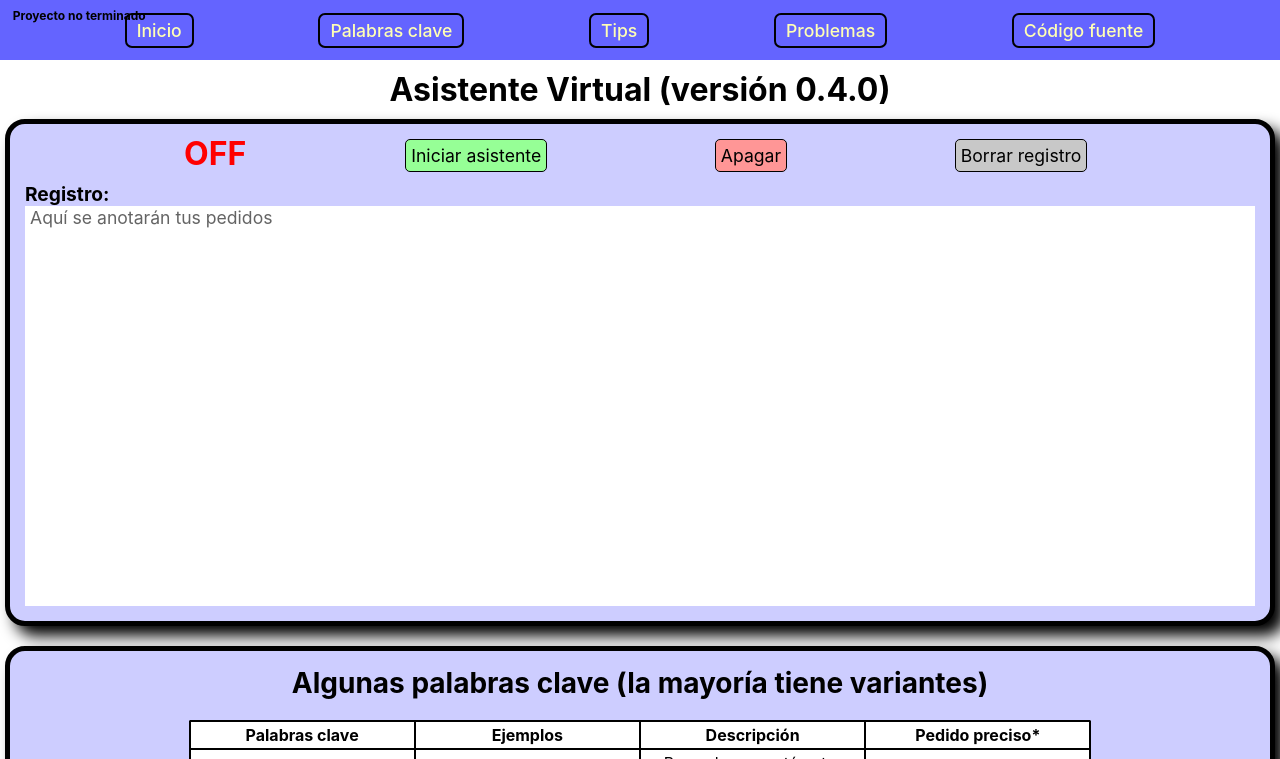
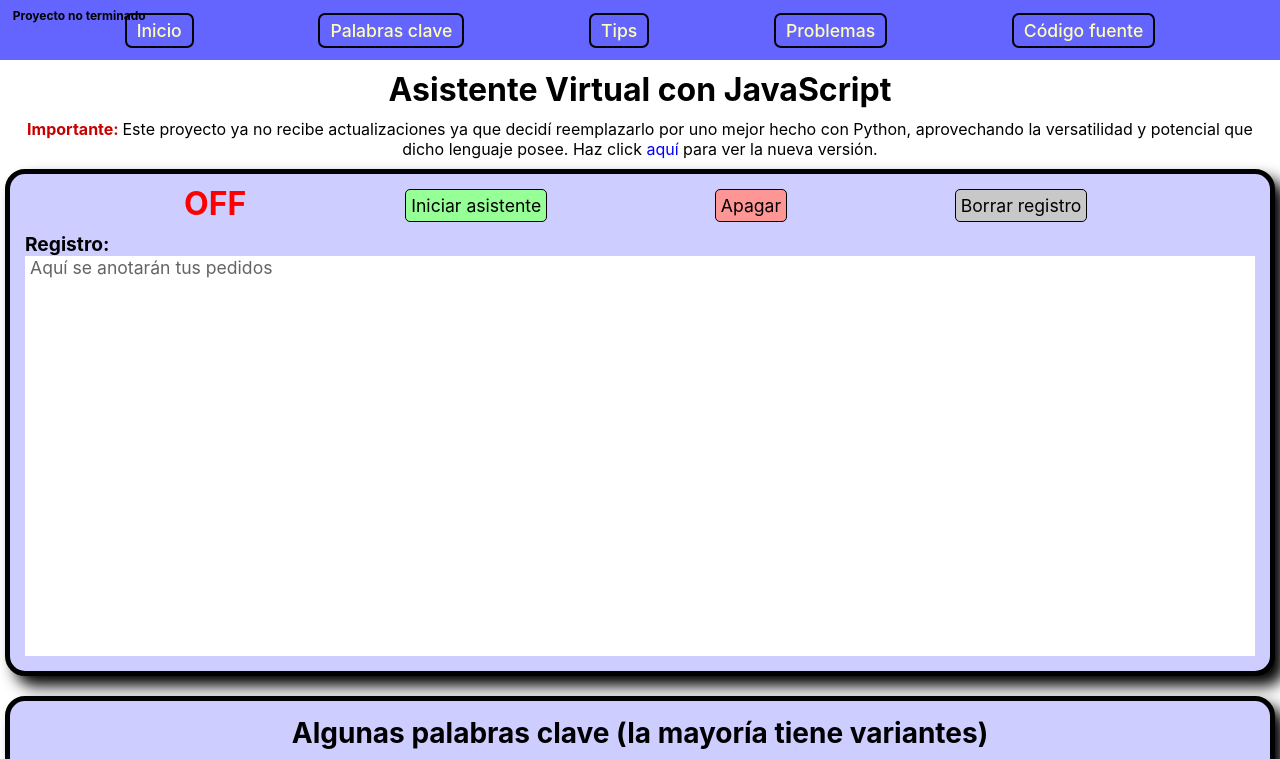
Before and after one commit to Ale6100/Asistente-Virtual-JS, a plain HTML site: page index.html in a window 1280 px wide. Shown: the top 759 px of the page. Drawn offline with Linux system fonts and the light colour scheme.

Commit message:
Proyecto reemplazado

```diff
--- a/css/style.css
+++ b/css/style.css
@@ -58,6 +58,21 @@ li a:hover {
 
 main {
     padding: 0px 5px;
+}
+
+main > p {
+    margin: 10px 0px;
+    text-align: center;
+}
+
+main > p span {
+    color: rgb(200, 0, 0);
+    font-weight: bold;
+}
+
+main > p a {
+    color: rgb(0, 0, 255);
+    text-decoration: none;
 }
 
 h1 {
--- a/index.html
+++ b/index.html
@@ -39,7 +39,8 @@
     </header>
 
     <main>
-        <h1 id="idTitulo">Asistente Virtual (versión 0.4.0)</h1>
+        <h1 id="idTitulo">Asistente Virtual con JavaScript</h1>
+        <p> <span>Importante: </span> Este proyecto ya no recibe actualizaciones ya que decidí reemplazarlo por uno mejor hecho con Python, aprovechando la versatilidad y potencial que dicho lenguaje posee. Haz click <a href="https://github.com/Ale6100/Asistente-Virtual-Python.git">aquí</a> para ver la nueva versión.</p>
 
         <div class="contenedor-asistente">
             <div class="botones">
```
Also changed, not shown: 1 other file.
